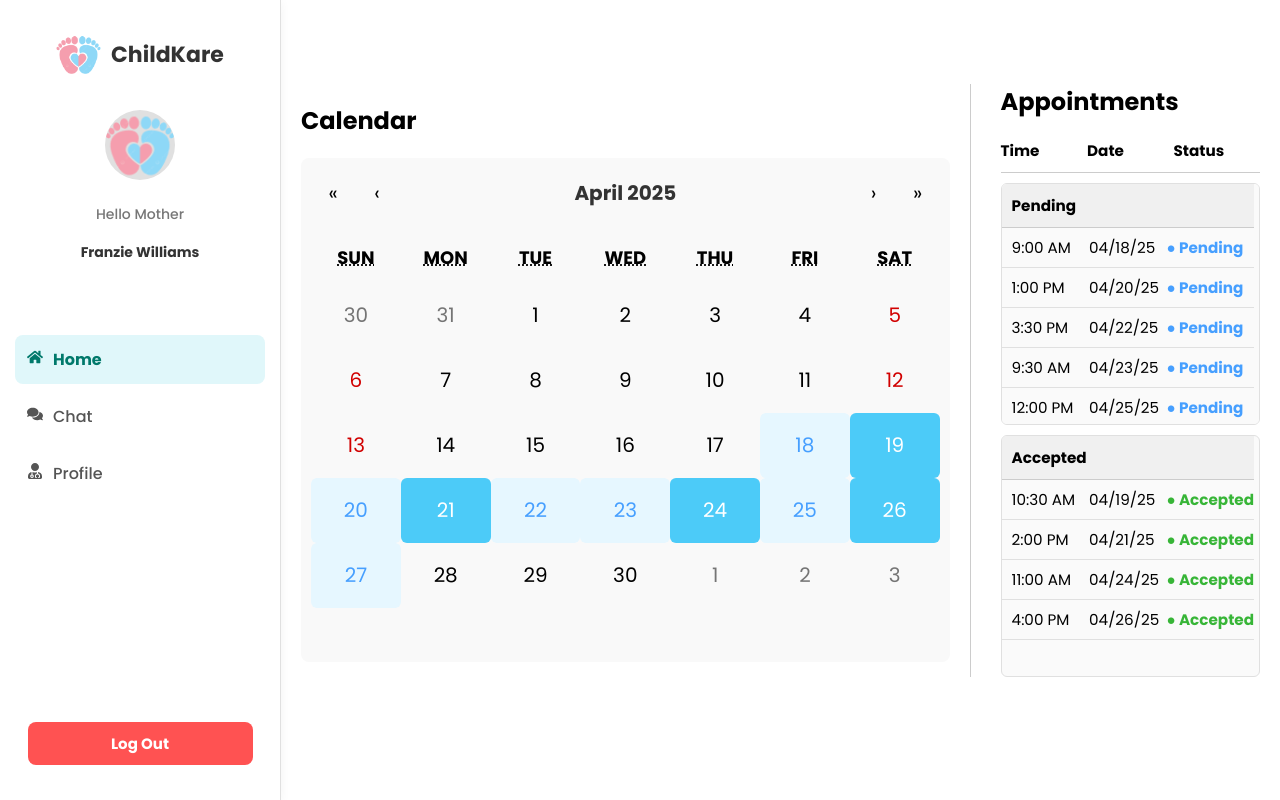
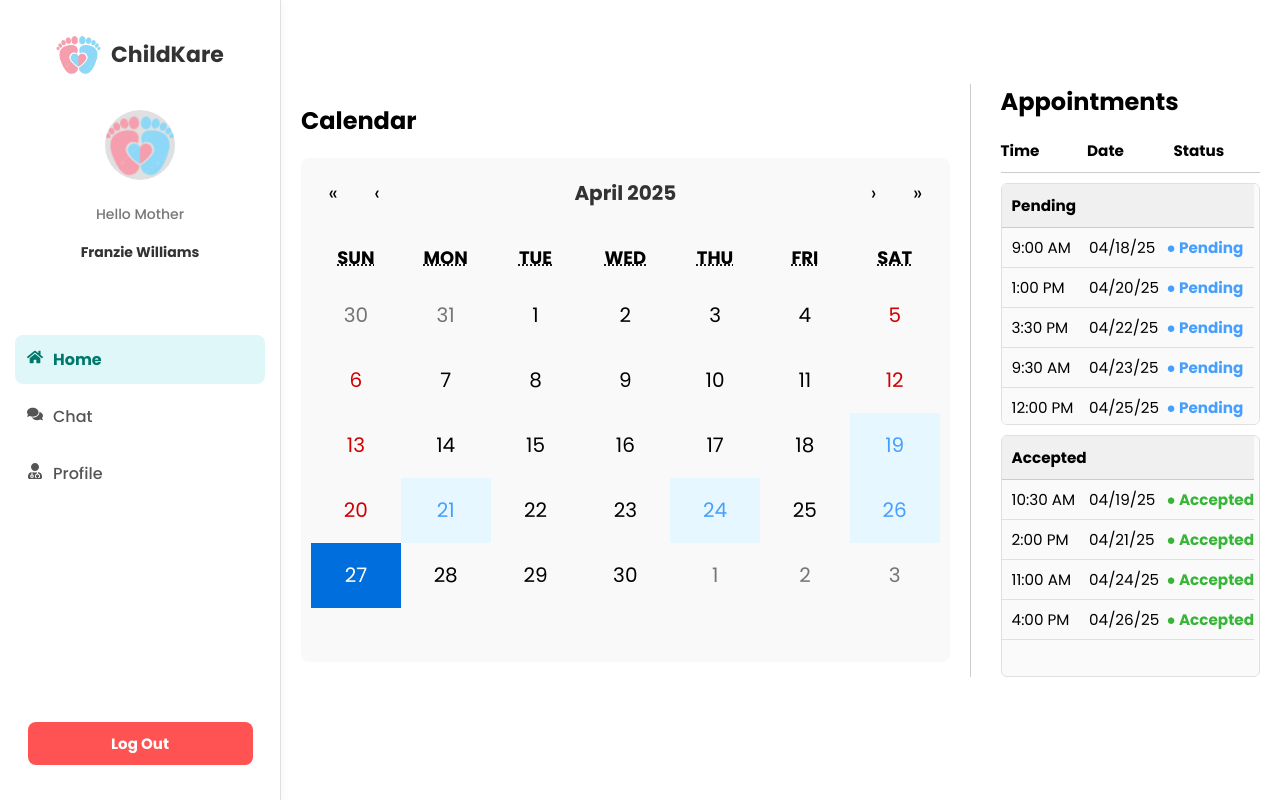
Before and after one commit to peakyblinder101/ChildKare-Project, a React (Vite) app in the folder ChildKare/Frontend/: page /doctor-dashboard in a window 1280 px wide. Built offline with nearby package versions, Linux system fonts and the light colour scheme.

Commit message:
calendar highlights doc & par

```diff
--- a/ChildKare/Frontend/src/components/Dashboard/DoctorDashboard/DoctorHome/DoctorHome.css
+++ b/ChildKare/Frontend/src/components/Dashboard/DoctorDashboard/DoctorHome/DoctorHome.css
@@ -113,9 +113,17 @@
   }
 
 .accepted-date {
-    background-color: #4ccbf8 !important;
-    color: white !important;
+  background-color: #e6f7ff !important;
+  color: #469fff !important;
+  transition: background-color 0.3s ease;
   }
+
+.accepted-date:hover {
+  background-color: #b3e5fc;
+  cursor: pointer;
+  transform: scale(1.05);
+  box-shadow: 0 2px 6px rgba(0, 0, 0, 0.1);
+}
 
 .pending-date {
     background-color: transparent !important;
--- a/ChildKare/Frontend/src/components/Dashboard/ParentDashboard/ParentSchedule/ParentSchedule.css
+++ b/ChildKare/Frontend/src/components/Dashboard/ParentDashboard/ParentSchedule/ParentSchedule.css
@@ -140,10 +140,16 @@
     width: 70px !important;
   }
 
-  .react-calendar__tile.has-appointment {
+  .parent-calendar .react-calendar__tile.has-appointment {
     background-color: #e6f7ff;
     color: #469fff;
     border-radius: 6px;
+    transition: background-color 0.3s ease;
+  }
+
+  .parent-calendar .react-calendar__tile.has-appointment:hover {
+    background-color: #b3e5fc;
+    cursor: pointer;
   }
 
   .react-calendar__navigation button {
--- a/ChildKare/Frontend/src/components/Dashboard/ParentDashboard/ParentSchedule/ParentSchedule.jsx
+++ b/ChildKare/Frontend/src/components/Dashboard/ParentDashboard/ParentSchedule/ParentSchedule.jsx
@@ -171,15 +171,16 @@
 
 
           {/* Calendar Section */}
-          <div className="calendar">
+          <div className="parent-calendar calendar">
   <h2>Calendar</h2>
   <Calendar
     onChange={handleDateClick}
     value={date}
     tileClassName={tileClassName}
-              calendarType="US" // Ensures Sunday starts first
+    calendarType="US"
   />
 </div>
+
 
           <div className="par-appointments-list">
             <h2>Appointments</h2>
```
Lines whose indentation alone changed are shown as unchanged.
